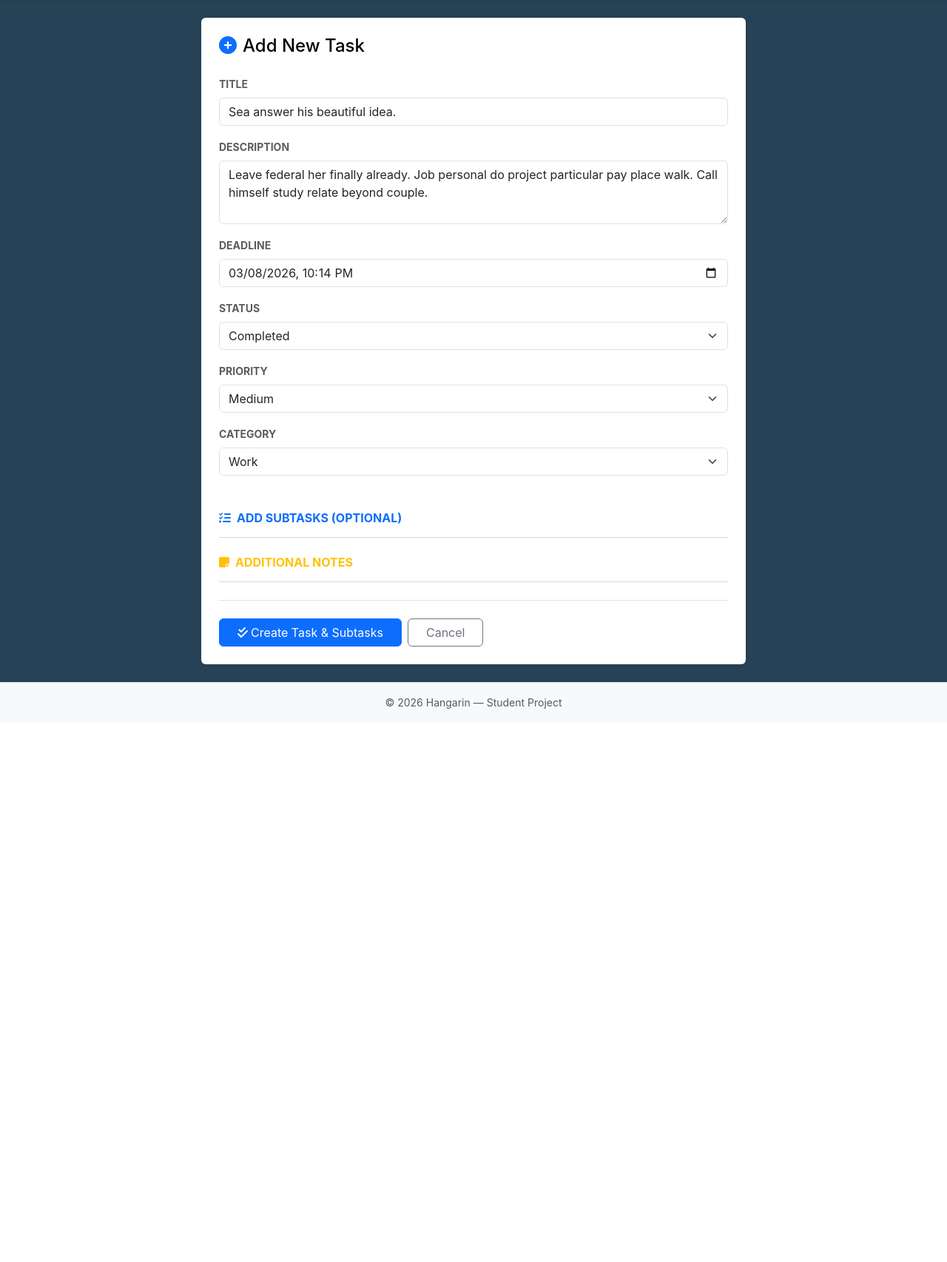
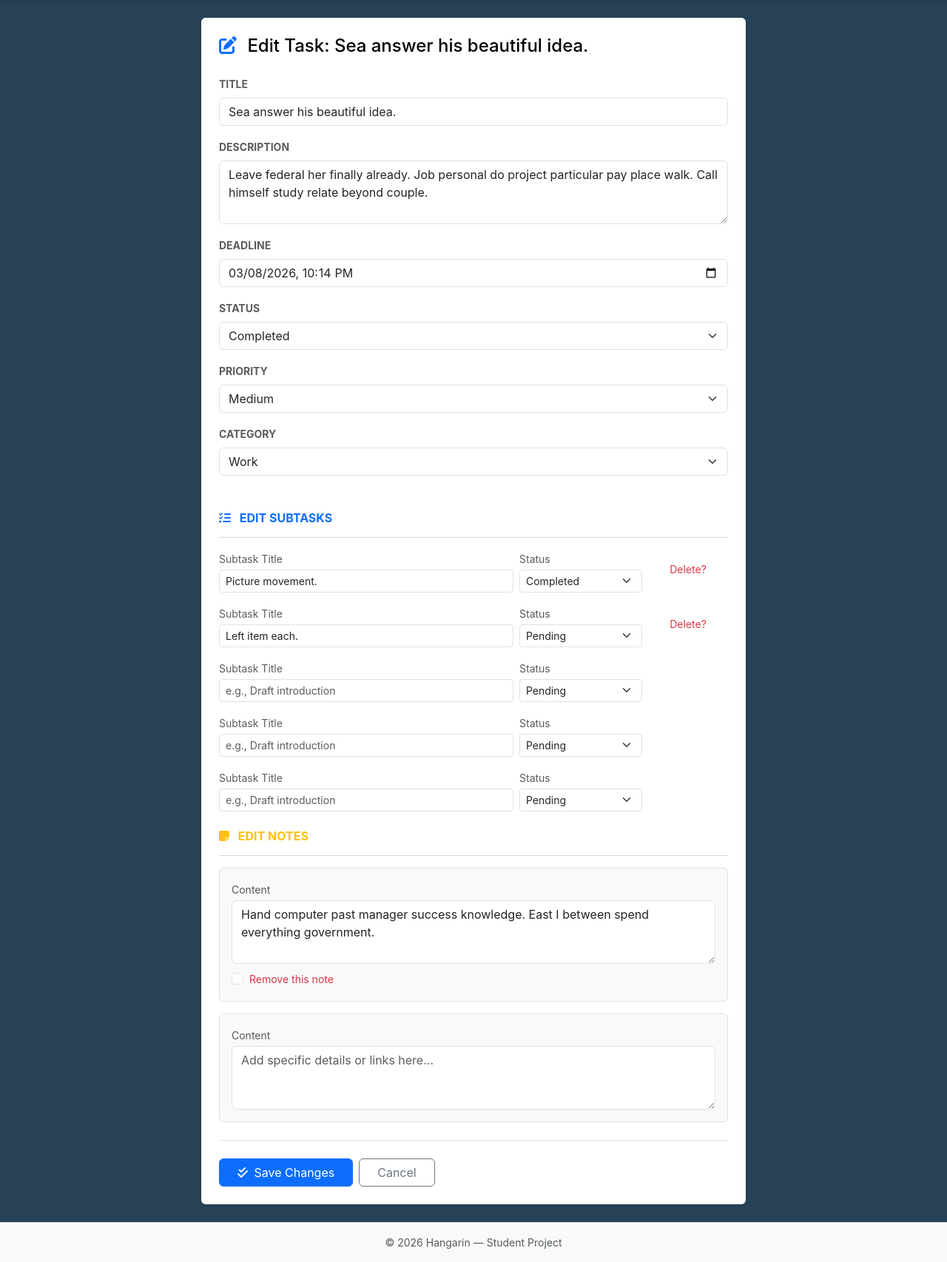
Before and after one commit to D13TH3/Hangarin, a Django app: page /task/edit/2/ in a window 1280 px wide. Shown: the part 56-1762 px from the top of the page at 74% size. Before the commit the page ends 1014 px from the top, so only its background shows below. Run offline with Django 5.2, Linux system fonts and the light colour scheme; a user stored in the database is signed in; data comes from the database, SQL or seed files in the repository; both versions use the stored data as it was after the commit; some libraries are stand-ins or nearby versions.

Commit message:
feat: Enhance task form with dynamic headers and smooth transitions

```diff
--- a/projectsite/hangarin/templates/hangarin/task_form.html
+++ b/projectsite/hangarin/templates/hangarin/task_form.html
@@ -1,12 +1,20 @@
 {% extends 'base.html' %}
 {% load widget_tweaks %}
-{% block title %}Add New Task — Hangarin{% endblock %}
+
+{% block title %}
+    {% if form.instance.pk %}Edit Task — {{ form.instance.title }}{% else %}Add New Task — Hangarin{% endif %}
+{% endblock %}
+
 {% block content %}
 <div class="row justify-content-center">
-    <div class="col-md-10 col-lg-8"> <!-- Widened slightly to fit the subtask row -->
+    <div class="col-md-10 col-lg-8">
         <div class="card border-0 shadow-sm">
             <div class="card-body p-4">
-                <h2 class="h4 mb-4"><i class="fa-solid fa-plus-circle text-primary me-2"></i>Add New Task</h2>
+                <!-- Dynamic Header -->
+                <h2 class="h4 mb-4">
+                  <i class="fa-solid {% if form.instance.pk %}fa-pen-to-square{% else %}fa-plus-circle{% endif %} text-primary me-2"></i>
+                  {% if form.instance.pk %}Edit Task: {{ form.instance.title }}{% else %}Add New Task{% endif %}
+                </h2>
 
                 <form method="post" novalidate>
                     {% csrf_token %}
@@ -25,53 +33,74 @@
                     <!-- Subtask Section -->
                     <div class="mt-5 mb-4">
                         <h5 class="h6 text-uppercase fw-bold text-primary mb-3">
-                            <i class="fa-solid fa-list-check me-2"></i>Add Subtasks (Optional)
+                            <i class="fa-solid fa-list-check me-2"></i>
+                            {% if form.instance.pk %}Edit Subtasks{% else %}Add Subtasks (Optional){% endif %}
                         </h5>
                         <hr class="text-muted opacity-25">
 
-                        {{ subtasks.management_form }} <!-- CRITICAL: Hidden fields for Django -->
+                        {{ subtasks.management_form }}
 
                         <div id="subtask-form-container">
                             {% for sub_form in subtasks %}
                             <div class="row g-2 mb-3 align-items-center subtask-form-row">
-                                <div class="col-md-8">
+                                <div class="col-md-7">
                                     <label class="small text-muted mb-1">Subtask Title</label>
                                     {% render_field sub_form.title class+="form-control form-control-sm" placeholder="e.g., Draft introduction" %}
                                 </div>
-                                <div class="col-md-4">
+                                <div class="col-md-3">
                                     <label class="small text-muted mb-1">Status</label>
                                     {% render_field sub_form.status class+="form-select form-select-sm" %}
                                 </div>
-                                <!-- Hidden ID fields for existing subtasks -->
+
+                                <!-- Delete Checkbox (Only shows for existing subtasks) -->
+                                <div class="col-md-2 text-center">
+                                    {% if sub_form.instance.pk %}
+                                        <label class="small text-danger d-block mb-1">Delete?</label>
+                                        {% render_field sub_form.DELETE class="form-check-input" %}
+                                    {% endif %}
+                                </div>
+
                                 {% for hidden in sub_form.hidden_fields %}{{ hidden }}{% endfor %}
                             </div>
                             {% endfor %}
                         </div>
                     </div>
 
-                    <!-- NEW: Notes Section -->
+                    <!-- Notes Section -->
                     <div class="mt-4 mb-4">
                         <h5 class="h6 text-uppercase fw-bold text-warning mb-3">
-                            <i class="fa-solid fa-note-sticky me-2"></i>Additional Notes
+                            <i class="fa-solid fa-note-sticky me-2"></i>
+                            {% if form.instance.pk %}Edit Notes{% else %}Additional Notes{% endif %}
                         </h5>
                         <hr class="text-muted opacity-25">
 
-                        {{ notes.management_form }} <!-- Management form for Notes -->
+                        {{ notes.management_form }}
 
                         <div id="notes-form-container">
                             {% for n_form in notes %}
-                            <div class="mb-3">
+                            <div class="mb-3 p-3 border rounded bg-light position-relative">
                                 <label class="small text-muted mb-1">Content</label>
                                 {% render_field n_form.content class+="form-control" placeholder="Add specific details or links here..." rows="3" %}
+
+                                <!-- Delete Checkbox for Notes -->
+                                {% if n_form.instance.pk %}
+                                <div class="form-check mt-2">
+                                    {% render_field n_form.DELETE class="form-check-input" %}
+                                    <label class="form-check-label small text-danger">Remove this note</label>
+                                </div>
+                                {% endif %}
+
                                 {% for hidden in n_form.hidden_fields %}{{ hidden }}{% endfor %}
                             </div>
                             {% endfor %}
                         </div>
                     </div>
+
                     <!-- Submit Buttons -->
                     <div class="d-flex gap-2 border-top pt-4">
                         <button type="submit" class="btn btn-primary px-4">
-                            <i class="fa-solid fa-check-double me-1"></i>Create Task & Subtasks
+                            <i class="fa-solid fa-check-double me-1"></i>
+                            {% if form.instance.pk %}Save Changes{% else %}Create Task & Subtasks{% endif %}
                         </button>
                         <a href="{% url 'hangarin:dashboard' %}" class="btn btn-outline-secondary px-4">Cancel</a>
                     </div>
--- a/projectsite/hangarin/views.py
+++ b/projectsite/hangarin/views.py
@@ -86,9 +86,34 @@ class TaskDeleteView(LoginRequiredMixin, DeleteView):
 class TaskUpdateView(LoginRequiredMixin, UpdateView):
     model = Task
     form_class = TaskForm
-    template_name = "hangarin/task_form.html"  # Reuses your creation template
+    template_name = "hangarin/task_form.html"
     success_url = reverse_lazy("hangarin:dashboard")
 
     def get_queryset(self):
-        # Security: Users can only edit their own tasks
         return Task.objects.filter(user=self.request.user)
+
+    def get_context_data(self, **kwargs):
+        data = super().get_context_data(**kwargs)
+        if self.request.POST:
+            # Re-bind POST data to the existing instance
+            data['subtasks'] = SubTaskFormSet(self.request.POST, instance=self.object)
+            data['notes'] = NoteFormSet(self.request.POST, instance=self.object)
+        else:
+            # Load existing data from the database into the forms
+            data['subtasks'] = SubTaskFormSet(instance=self.object)
+            data['notes'] = NoteFormSet(instance=self.object)
+        return data
+
+    def form_valid(self, form):
+        context = self.get_context_data()
+        subtasks = context['subtasks']
+        notes = context['notes']
+
+        # Validate and save everything together
+        if subtasks.is_valid() and notes.is_valid():
+            self.object = form.save()
+            subtasks.save()
+            notes.save()
+            return redirect(self.success_url)
+        else:
+            return self.render_to_response(self.get_context_data(form=form))
--- a/projectsite/static/css/custom.css
+++ b/projectsite/static/css/custom.css
@@ -53,3 +53,46 @@ body {
     color: #000000 !important;
     opacity: 1 !important;
 }
+
+/* --- SMOOTH TRANSITION LOGIC --- */
+
+/* 1. Page Entrance Transition */
+body {
+    opacity: 0; /* Starts invisible to prevent "white flash" */
+    transition: opacity 0.4s ease-in-out;
+}
+
+body.page-loaded {
+    opacity: 1; /* Fades in once JS triggers */
+}
+
+/* 2. Table Row Hover & Click Smoothness */
+#main-task-card .table tbody tr {
+    transition: background-color 0.2s ease, transform 0.2s ease;
+}
+
+#main-task-card .table tbody tr:hover {
+    background-color: #3d4a5d !important; /* Slightly lighter than your row color */
+    cursor: pointer;
+}
+
+/* 3. Smooth Accordion (Collapse) Logic */
+.collapsing {
+    transition: height 0.35s cubic-bezier(0.4, 0, 0.2, 1) !important;
+}
+
+/* 4. Subtasks & Notes Fade-in */
+.collapse.show {
+    animation: slideDownFade 0.4s ease forwards;
+}
+
+@keyframes slideDownFade {
+    from { opacity: 0; transform: translateY(-10px); }
+    to { opacity: 1; transform: translateY(0); }
+}
+
+/* 5. Icon Hover Effect */
+.fa-pen-to-square:hover, .fa-trash-alt:hover {
+    transform: scale(1.2);
+    transition: transform 0.2s ease;
+}
--- a/projectsite/static/js/custom.js
+++ b/projectsite/static/js/custom.js
@@ -1 +1,29 @@
 /* Hangarin custom scripts */
+document.addEventListener("DOMContentLoaded", function() {
+    // 1. Trigger the Page Fade-In
+    document.body.classList.add('page-loaded');
+
+    // 2. Smooth "Pre-loader" for Links
+    // When clicking "Edit" or "Add Task", fade out slightly before moving
+    const links = document.querySelectorAll('a:not([target="_blank"]):not([href^="#"])');
+    links.forEach(link => {
+        link.addEventListener('click', e => {
+            // Ignore if it's a simple toggle or button-like link
+            if (link.classList.contains('no-anim')) return;
+
+            e.preventDefault();
+            let targetUrl = link.href;
+            document.body.style.opacity = '0';
+
+            setTimeout(() => {
+                window.location.href = targetUrl;
+            }, 300); // Matches CSS transition time
+        });
+    });
+
+    // 3. Initialize Tooltips (For the Edit/Delete icons)
+    const tooltipTriggerList = [].slice.call(document.querySelectorAll('[title]'))
+    tooltipTriggerList.map(function (tooltipTriggerEl) {
+        return new bootstrap.Tooltip(tooltipTriggerEl)
+    });
+});
```
Also changed, not shown: projectsite/db.sqlite3.
